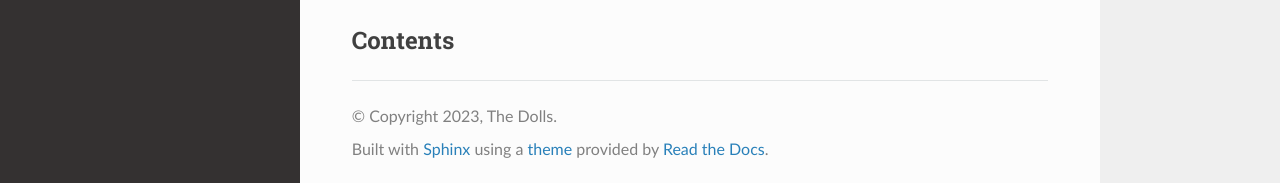
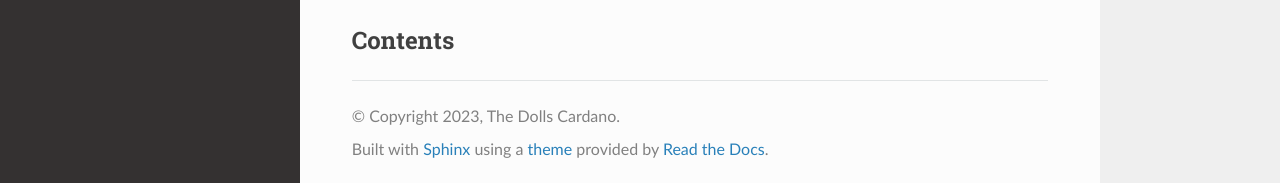
Before and after one commit to TheDollsCardano/docs, a Sphinx documentation site: the page built from docs/source/index.rst, in a window 1280 px wide and 1047 px high. Shown: the part 861-1044 px from the top of the window. Built offline with Sphinx 7.4.7 and the Read the Docs theme 2.0.0, drawn with Linux system fonts in a browser that asks for light colours; pages that are not in the unit, such as notebooks, are missing from menus.

Commit message:
Update conf.py

```diff
--- a/docs/source/conf.py
+++ b/docs/source/conf.py
@@ -3,7 +3,7 @@
 # -- Project information
 
 project = 'The Dolls · CNFT'
-copyright = '2023, The Dolls'
+copyright = '2023, The Dolls Cardano'
 author = 'Doc Team'
 
 release = '0.1'
```
